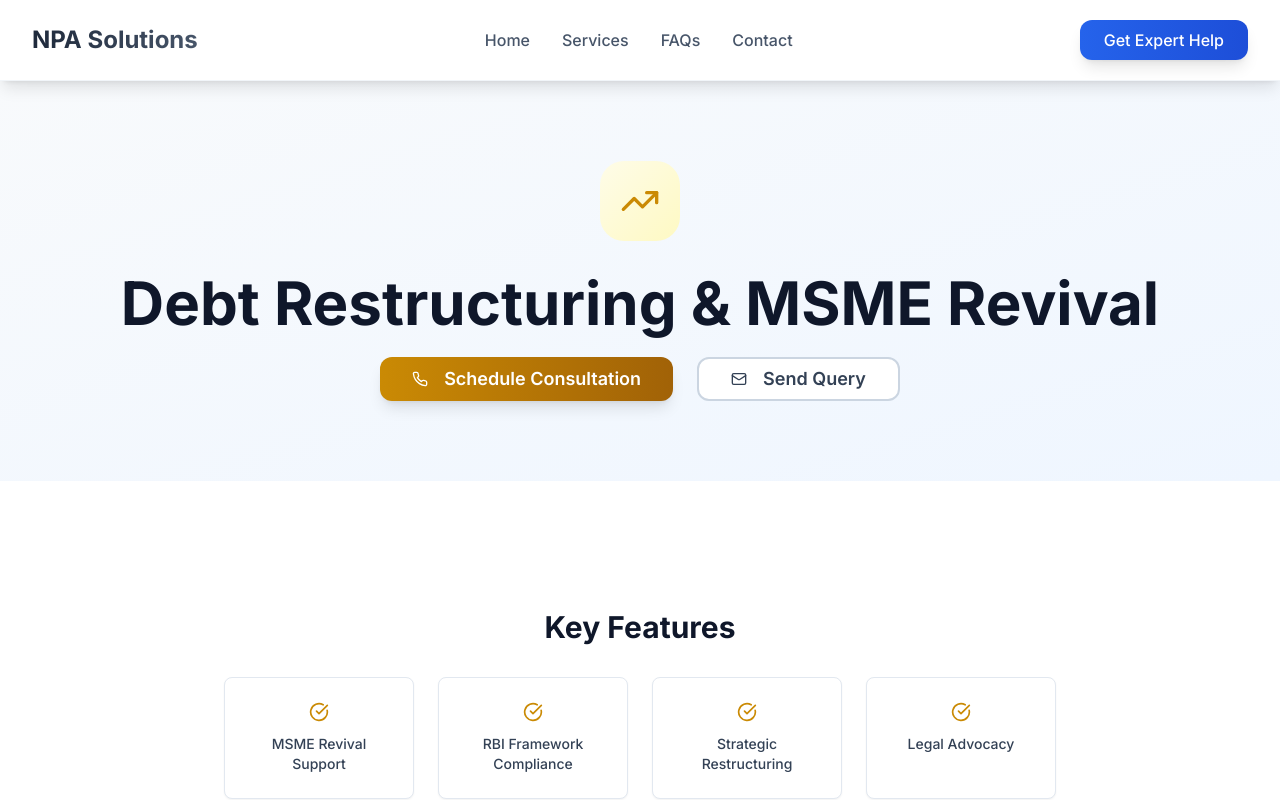
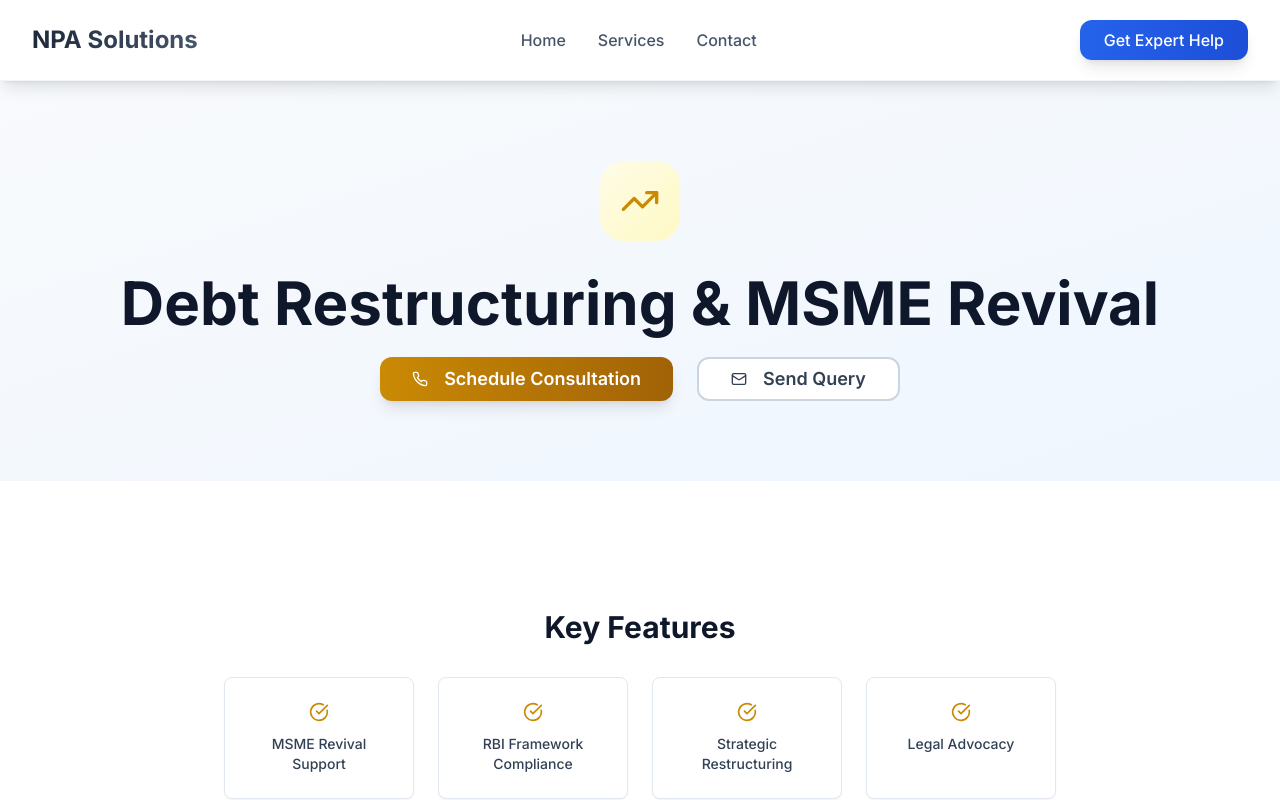
Before and after one commit to NPASolutions/npa-solutions, a React (Vite) app: page /service/debt-restructuring-msme-revival in a window 1280 px wide. Shown: the top 800 px of the page. Built offline with nearby package versions, Linux system fonts and the light colour scheme.

Commit message:
Remove FAQ link from service pages
Removed the FAQ link from the header of each service page to ensure consistency after the FAQ page was deleted.
- edited `src/pages/ServiceDetail.tsx

```diff
--- a/src/pages/ServiceDetail.tsx
+++ b/src/pages/ServiceDetail.tsx
@@ -295,10 +295,6 @@ Let's work together to rebuild—strategically, lawfully, and on your terms.`
                 Services
                 <span className="absolute -bottom-1 left-0 w-0 h-0.5 bg-blue-600 group-hover:w-full transition-all duration-300"></span>
               </Link>
-              <a href="#faqs" className="text-slate-600 hover:text-slate-900 transition-all duration-300 font-medium relative group">
-                FAQs
-                <span className="absolute -bottom-1 left-0 w-0 h-0.5 bg-blue-600 group-hover:w-full transition-all duration-300"></span>
-              </a>
               <Link to="/contact" className="text-slate-600 hover:text-slate-900 transition-all duration-300 font-medium relative group">
                 Contact
                 <span className="absolute -bottom-1 left-0 w-0 h-0.5 bg-blue-600 group-hover:w-full transition-all duration-300"></span>
```
